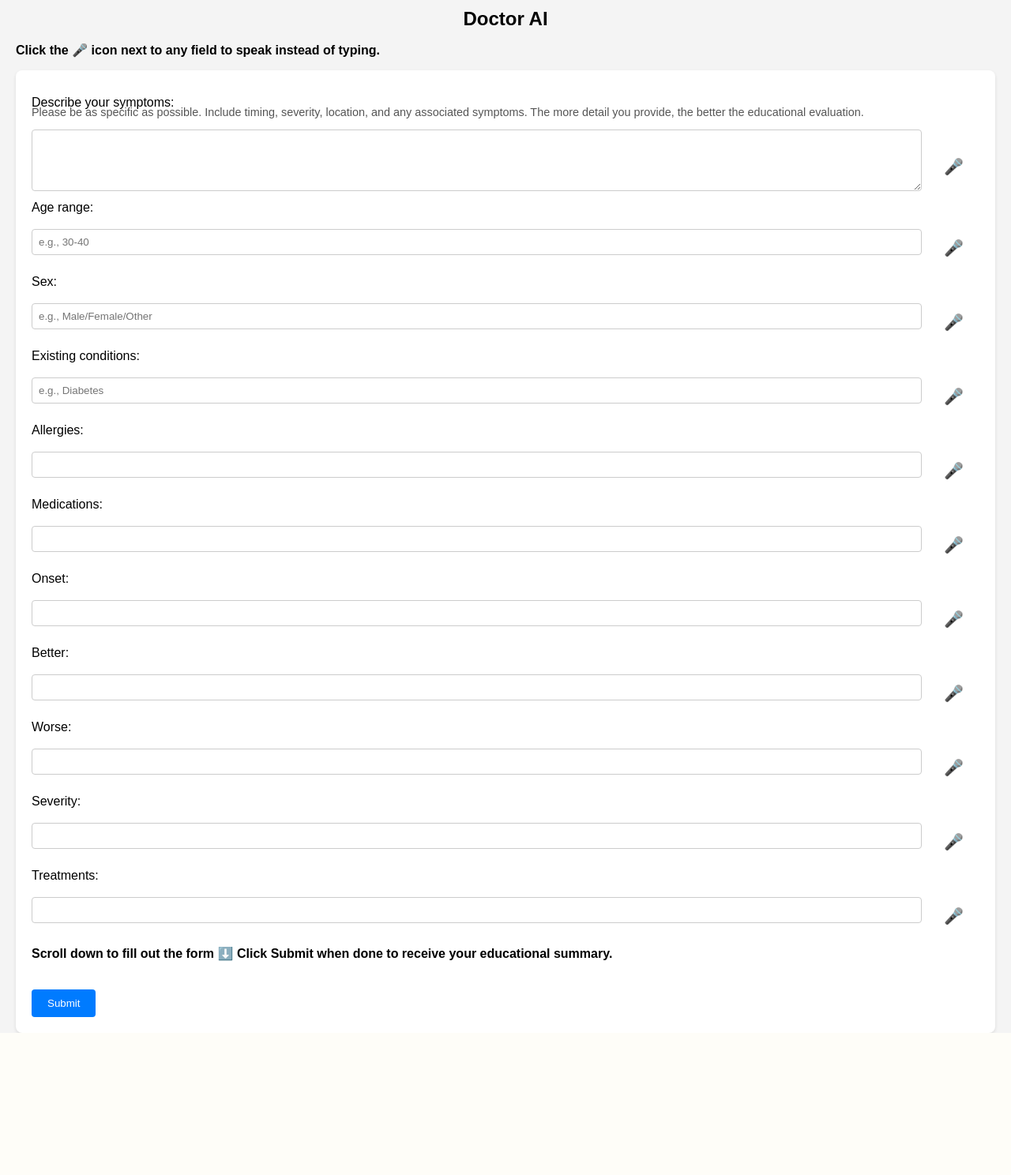
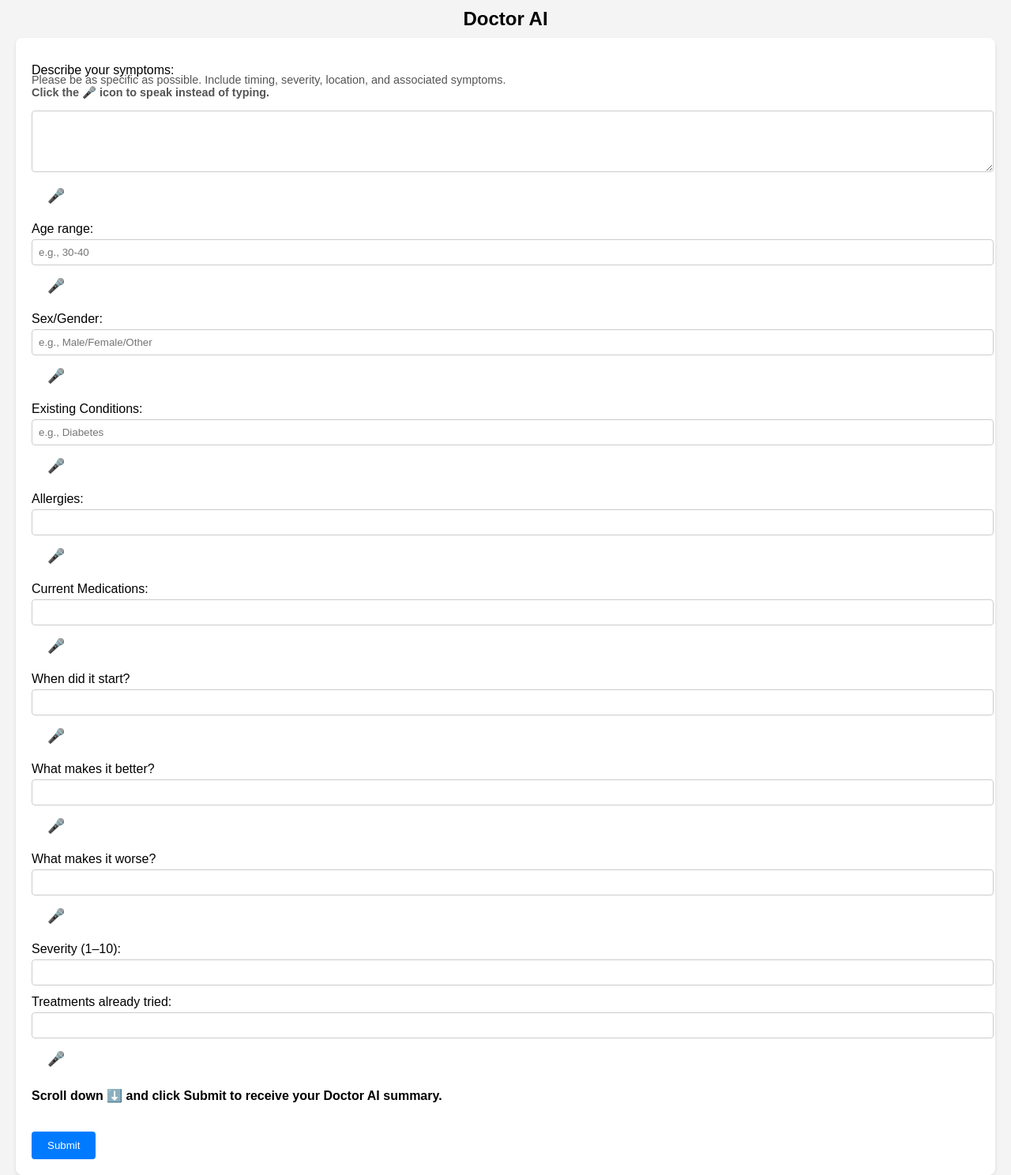
Before and after one commit to Asaabmd/doctor-ai, a Flask app: page / in a window 1280 px wide. Shown: the part 80-1568 px from the top of the page at 79% size. Before the commit the page ends 1388 px from the top, so only its background shows below. Run offline with Flask 3, Linux system fonts and the light colour scheme.

Commit message:
Add voice input + follow-up form

```diff
--- a/app.py
+++ b/app.py
@@ -3,7 +3,7 @@
 import os
 
 app = Flask(__name__)
-openai.api_key = os.getenv("OPENAI_API_KEY")  # ✅ No fallback!
+openai.api_key = os.getenv("OPENAI_API_KEY")
 
 def ask_chatgpt(symptoms: str, context: dict) -> str:
     context_summary = "\n".join([
@@ -18,6 +18,7 @@
         f"Severity (1-10): {context.get('severity', 'unknown')}",
         f"Treatments Tried: {context.get('treatments', 'unknown')}"
     ])
+
     prompt = (
         f"You are a board-certified family medicine physician writing an educational summary.\n\n"
         f"Patient profile and HPI:\n{context_summary}\n\n"
@@ -30,17 +31,12 @@
         f"5. Strong disclaimer that this is educational only\n\n"
         f"Use clear headings and bullet points. Consider timing, severity, and prior treatments to guide the response."
     )
+
     response = openai.ChatCompletion.create(
         model="gpt-4",
         messages=[
-            {
-                "role": "system",
-                "content": "You are a cautious, educational AI medical assistant. Avoid treatment or diagnostic claims."
-            },
-            {
-                "role": "user",
-                "content": prompt
-            }
+            {"role": "system", "content": "You are a cautious, educational AI medical assistant. Avoid treatment or diagnostic claims."},
+            {"role": "user", "content": prompt}
         ],
         temperature=0.6
     )
@@ -69,5 +65,23 @@
             output = f"⚠️ Error: {e}"
     return render_template("index.html", response=output)
 
+@app.route("/followup", methods=["POST"])
+def followup():
+    followup_question = request.form.get("followup", "")
+    try:
+        reply = openai.ChatCompletion.create(
+            model="gpt-4",
+            messages=[
+                {"role": "system", "content": "You are a careful and informative AI doctor. Clarify medical questions in a safe, educational manner."},
+                {"role": "user", "content": f"A patient has a follow-up question:\n\n{followup_question}\n\nPlease answer clearly and briefly, and remind them this is educational only."}
+            ],
+            temperature=0.6
+        )
+        followup_response = reply['choices'][0]['message']['content']
+    except Exception as e:
+        followup_response = f"⚠️ Error: {e}"
+
+    return render_template("index.html", response=followup_response)  # ✅ Changed here
+
 if __name__ == "__main__":
-    app.run(host='0.0.0.0', port=3000, debug=True)
+    app.run(host="0.0.0.0", port=3000, debug=True)
--- a/templates/index.html
+++ b/templates/index.html
@@ -7,9 +7,9 @@
   <style>
     body {
       font-family: Arial, sans-serif;
+      background-color: #f4f4f4;
       margin: 0;
       padding: 0 20px;
-      background-color: #f4f4f4;
     }
     .header {
       display: flex;
@@ -30,21 +30,16 @@
       padding: 20px;
       margin-top: 10px;
       border-radius: 8px;
-      box-shadow: 0 2px 4px rgba(0, 0, 0, 0.1);
+      box-shadow: 0 2px 4px rgba(0,0,0,0.1);
     }
     label {
       display: block;
       margin-top: 12px;
     }
-    .field-group {
-      display: flex;
-      align-items: center;
-      gap: 8px;
-    }
     input[type="text"],
     input[type="number"],
     textarea {
-      flex: 1;
+      width: 100%;
       padding: 8px;
       margin-top: 4px;
       border: 1px solid #ccc;
@@ -68,60 +63,76 @@
       padding: 15px;
       border-left: 4px solid #007bff;
     }
-    .mic-btn {
+    .mic-button {
+      margin-top: 5px;
       background: none;
       border: none;
       cursor: pointer;
-      font-size: 20px;
+      font-size: 18px;
+      color: #555;
+    }
+    .mic-button:hover {
+      color: #000;
     }
   </style>
 </head>
 <body>
   <div class="header">
-    <img src="{{ url_for('static', filename='doctor.jpeg') }}" alt="Doctor AI Image">
-    <img src="{{ url_for('static', filename='logo.png') }}" alt="Logo">
+    <img src="{{ url_for('static', filename='doctor.jpeg') }}" alt="Doctor AI Image" />
+    <img src="{{ url_for('static', filename='logo.png') }}" alt="Logo" />
   </div>
 
   <h1>Doctor AI</h1>
 
-  <p><strong>Click the 🎤 icon next to any field to speak instead of typing.</strong></p>
-
   <form method="POST">
     <label for="symptoms">Describe your symptoms:</label>
     <p style="font-size: 0.9rem; color: #555; margin-top: -5px; margin-bottom: 10px;">
-      Please be as specific as possible. Include timing, severity, location, and any associated symptoms. The more detail you provide, the better the educational evaluation.
+      Please be as specific as possible. Include timing, severity, location, and associated symptoms.<br>
+      <strong>Click the 🎤 icon to speak instead of typing.</strong>
     </p>
-    <div class="field-group">
-      <textarea id="symptoms" name="symptoms" rows="4" required></textarea>
-      <button type="button" class="mic-btn" onclick="startRecognition('symptoms')">🎤</button>
-    </div>
+    <textarea name="symptoms" id="symptoms" rows="4" required></textarea>
+    <button type="button" class="mic-button" onclick="startRecognition('symptoms')">🎤</button>
 
-    {% for field, placeholder in {
-      "age_range": "e.g., 30-40",
-      "sex": "e.g., Male/Female/Other",
-      "existing_conditions": "e.g., Diabetes",
-      "allergies": "",
-      "medications": "",
-      "onset": "",
-      "better": "",
-      "worse": "",
-      "severity": "",
-      "treatments": ""
-    }.items() %}
-      <label for="{{ field }}">{{ field.replace('_', ' ').capitalize() }}:</label>
-      <div class="field-group">
-        <input
-          type="{{ 'number' if field == 'severity' else 'text' }}"
-          name="{{ field }}"
-          id="{{ field }}"
-          placeholder="{{ placeholder }}"
-          {% if field == 'severity' %}min="1" max="10"{% endif %}
-        >
-        <button type="button" class="mic-btn" onclick="startRecognition('{{ field }}')">🎤</button>
-      </div>
-    {% endfor %}
+    <label>Age range:</label>
+    <input type="text" name="age_range" id="age_range" placeholder="e.g., 30-40" />
+    <button type="button" class="mic-button" onclick="startRecognition('age_range')">🎤</button>
 
-    <p><strong>Scroll down to fill out the form ⬇️ Click Submit when done to receive your educational summary.</strong></p>
+    <label>Sex/Gender:</label>
+    <input type="text" name="sex" id="sex" placeholder="e.g., Male/Female/Other" />
+    <button type="button" class="mic-button" onclick="startRecognition('sex')">🎤</button>
+
+    <label>Existing Conditions:</label>
+    <input type="text" name="existing_conditions" id="existing_conditions" placeholder="e.g., Diabetes" />
+    <button type="button" class="mic-button" onclick="startRecognition('existing_conditions')">🎤</button>
+
+    <label>Allergies:</label>
+    <input type="text" name="allergies" id="allergies" />
+    <button type="button" class="mic-button" onclick="startRecognition('allergies')">🎤</button>
+
+    <label>Current Medications:</label>
+    <input type="text" name="medications" id="medications" />
+    <button type="button" class="mic-button" onclick="startRecognition('medications')">🎤</button>
+
+    <label>When did it start?</label>
+    <input type="text" name="onset" id="onset" />
+    <button type="button" class="mic-button" onclick="startRecognition('onset')">🎤</button>
+
+    <label>What makes it better?</label>
+    <input type="text" name="better" id="better" />
+    <button type="button" class="mic-button" onclick="startRecognition('better')">🎤</button>
+
+    <label>What makes it worse?</label>
+    <input type="text" name="worse" id="worse" />
+    <button type="button" class="mic-button" onclick="startRecognition('worse')">🎤</button>
+
+    <label>Severity (1–10):</label>
+    <input type="number" name="severity" id="severity" min="1" max="10" />
+
+    <label>Treatments already tried:</label>
+    <input type="text" name="treatments" id="treatments" />
+    <button type="button" class="mic-button" onclick="startRecognition('treatments')">🎤</button>
+
+    <p><strong>Scroll down ⬇️ and click Submit to receive your Doctor AI summary.</strong></p>
 
     <button type="submit">Submit</button>
   </form>
@@ -130,6 +141,20 @@
   <div class="response">
     <h3>Doctor AI Response:</h3>
     <p>{{ response|safe }}</p>
+
+    <!-- Follow-Up Question Form -->
+    <form action="/followup" method="post">
+      <label for="followup">Have a follow-up question?</label>
+      <input type="text" name="followup" id="followup" placeholder="Ask a clarification question here" required />
+      <button type="submit">Ask Follow-up</button>
+    </form>
+  </div>
+  {% endif %}
+
+  {% if followup_response %}
+  <div class="response">
+    <h3>Follow-Up Answer:</h3>
+    <p>{{ followup_response|safe }}</p>
   </div>
   {% endif %}
 
```
